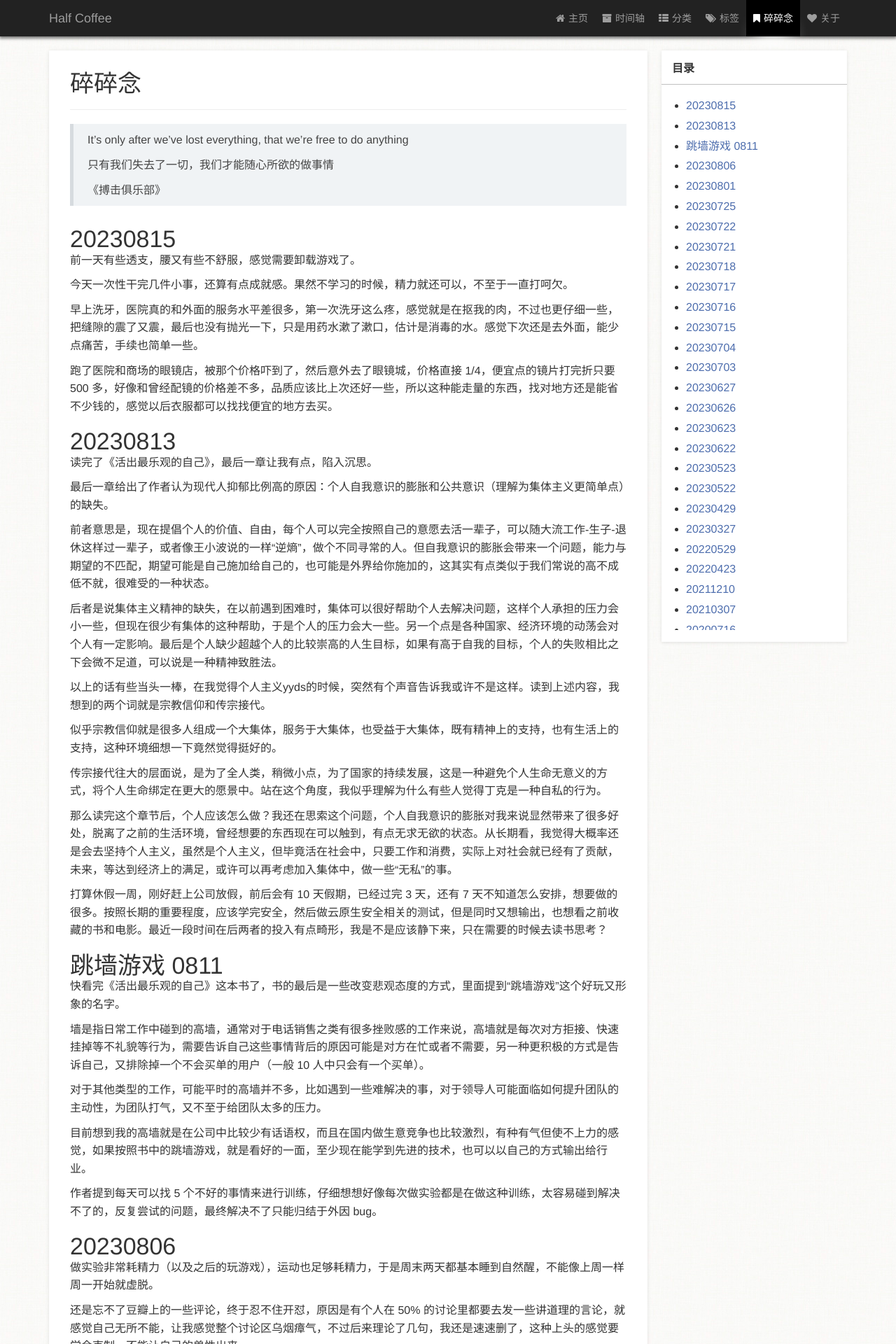
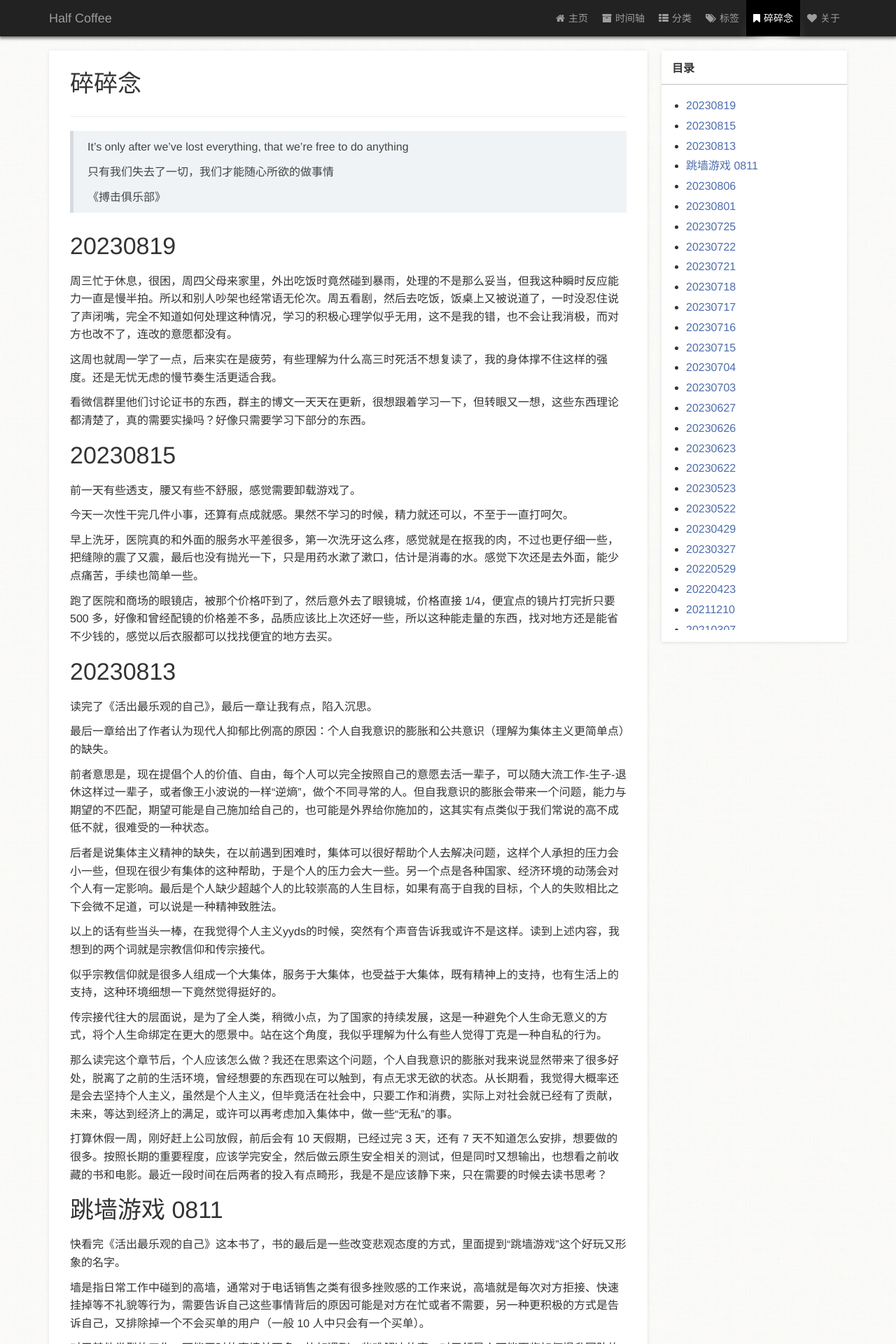
Before and after one commit to zm1990s/halfcoffee, a Jekyll site: the page built from page/3碎碎念.md, in a window 1280 px wide. Shown: the top 1920 px of the page at 70% size. Built offline with Jekyll 4.4.1, drawn with Linux system fonts in a browser that asks for light colours; comment, search, counter and statistics services are not loaded; a style sheet for code colours, icons or effects is not loaded.

Commit message:
20230821

```diff
--- a/_sass/_page.scss
+++ b/_sass/_page.scss
@@ -21,7 +21,7 @@
         background-color: #ffffff;
         box-shadow: 0 1px 5px rgba(0,0,0,0.1),0 0 1px rgba(5,5,0,0.1) inset;
         >h1 {
-            margin-bottom: -10px;
+            margin-bottom: 10px;
         }
         a:not([title]){
             word-break: break-all;
--- a/page/3碎碎念.md
+++ b/page/3碎碎念.md
@@ -16,6 +16,14 @@ type: page
 
 
 
+# 20230819
+
+周三忙于休息，很困，周四父母来家里，外出吃饭时竟然碰到暴雨，处理的不是那么妥当，但我这种瞬时反应能力一直是慢半拍。所以和别人吵架也经常语无伦次。周五看剧，然后去吃饭，饭桌上又被说道了，一时没忍住说了声闭嘴，完全不知道如何处理这种情况，学习的积极心理学似乎无用，这不是我的错，也不会让我消极，而对方也改不了，连改的意愿都没有。
+
+这周也就周一学了一点，后来实在是疲劳，有些理解为什么高三时死活不想复读了，我的身体撑不住这样的强度。还是无忧无虑的慢节奏生活更适合我。
+
+看微信群里他们讨论证书的东西，群主的博文一天天在更新，很想跟着学习一下，但转眼又一想，这些东西理论都清楚了，真的需要实操吗？好像只需要学习下部分的东西。
+
 # 20230815
 
 前一天有些透支，腰又有些不舒服，感觉需要卸载游戏了。
@@ -25,8 +33,6 @@ type: page
 早上洗牙，医院真的和外面的服务水平差很多，第一次洗牙这么疼，感觉就是在抠我的肉，不过也更仔细一些，把缝隙的震了又震，最后也没有抛光一下，只是用药水漱了漱口，估计是消毒的水。感觉下次还是去外面，能少点痛苦，手续也简单一些。
 
 跑了医院和商场的眼镜店，被那个价格吓到了，然后意外去了眼镜城，价格直接 1/4，便宜点的镜片打完折只要 500 多，好像和曾经配镜的价格差不多，品质应该比上次还好一些，所以这种能走量的东西，找对地方还是能省不少钱的，感觉以后衣服都可以找找便宜的地方去买。
-
-
 
 # 20230813
 
```
